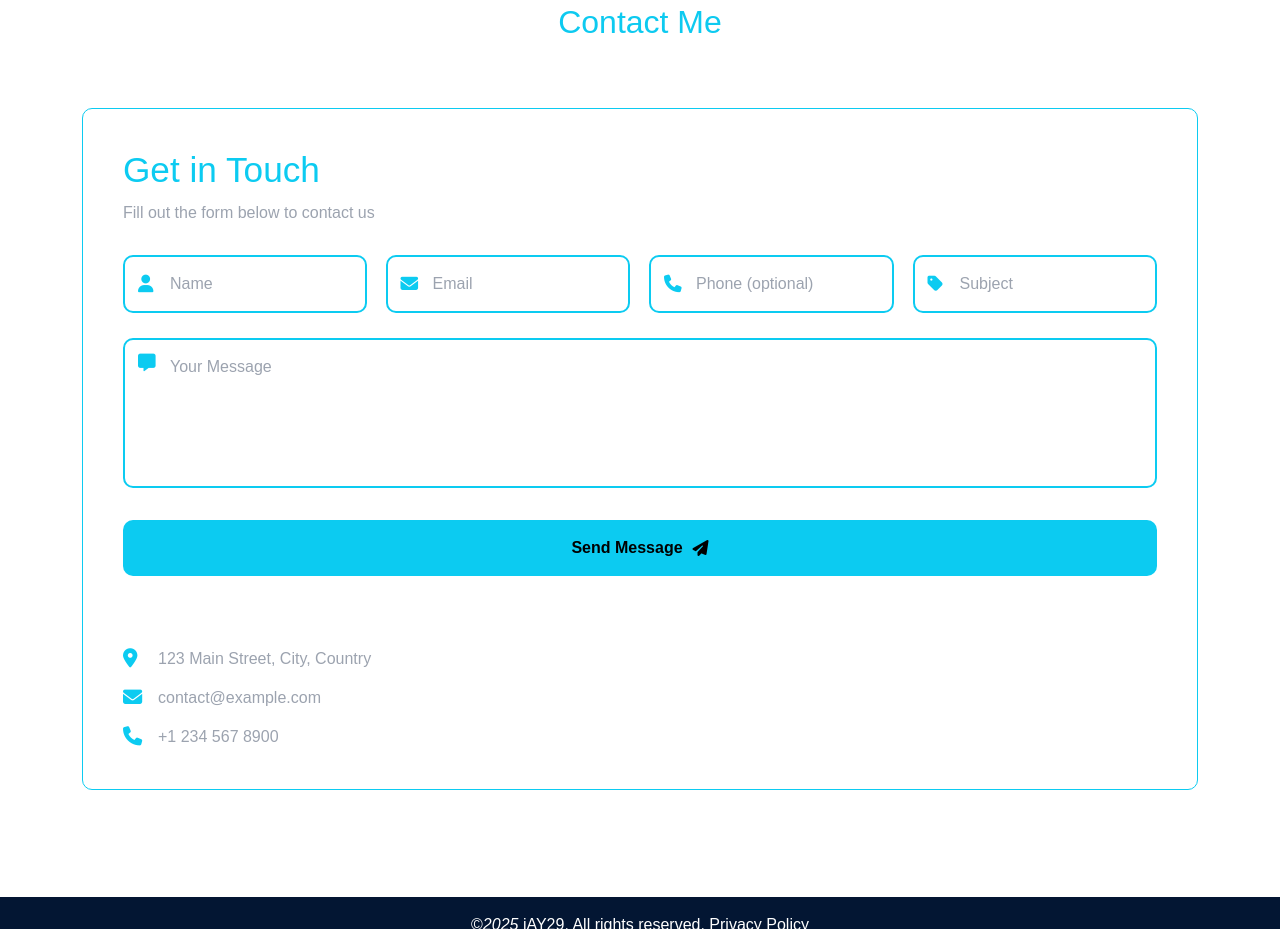
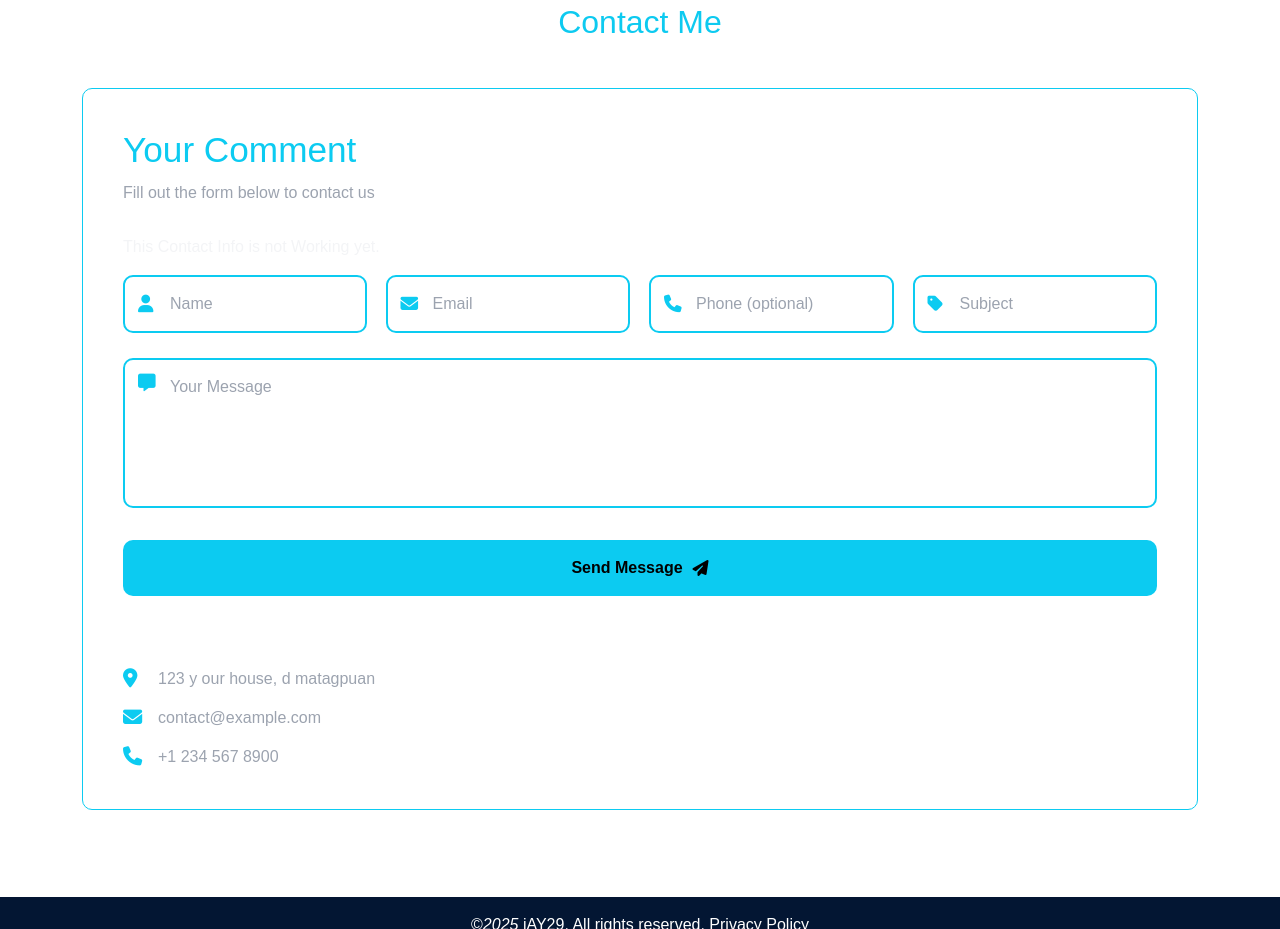
Before and after one commit to ArjayC29/Page, a plain HTML site: page index.html in a window 1280 px wide. Shown: the part 4798-5727 px from the top of the page. Drawn offline with nearby package versions, Linux system fonts and the light colour scheme.

Commit message:
Update index.html

```diff
--- a/index.html
+++ b/index.html
@@ -241,8 +241,9 @@ Your dreams are worth the fight.</p>
     <div class="contact-container">
         <div class="container-3">
       <div class="form-container">
-        <h1 class="contact-h1">Get in Touch</h1>
+        <h1 class="contact-h1">Your Comment</h1>
         <p class="contact-p">Fill out the form below to contact us</p>
+          <p>This Contact Info is not Working yet.</p>
 
         <form>
           <div class="input-group">
@@ -283,7 +284,7 @@ Your dreams are worth the fight.</p>
         <div class="contact-info">
           <div class="info-item">
             <i class="fas fa-map-marker-alt"></i>
-            <span>123 Main Street, City, Country</span>
+            <span>123 y our house, d matagpuan</span>
           </div>
           <div class="info-item">
             <i class="fas fa-envelope"></i>
@@ -328,4 +329,5 @@ Your dreams are worth the fight.</p>
 
 
 </body>
+
 </html>
```
